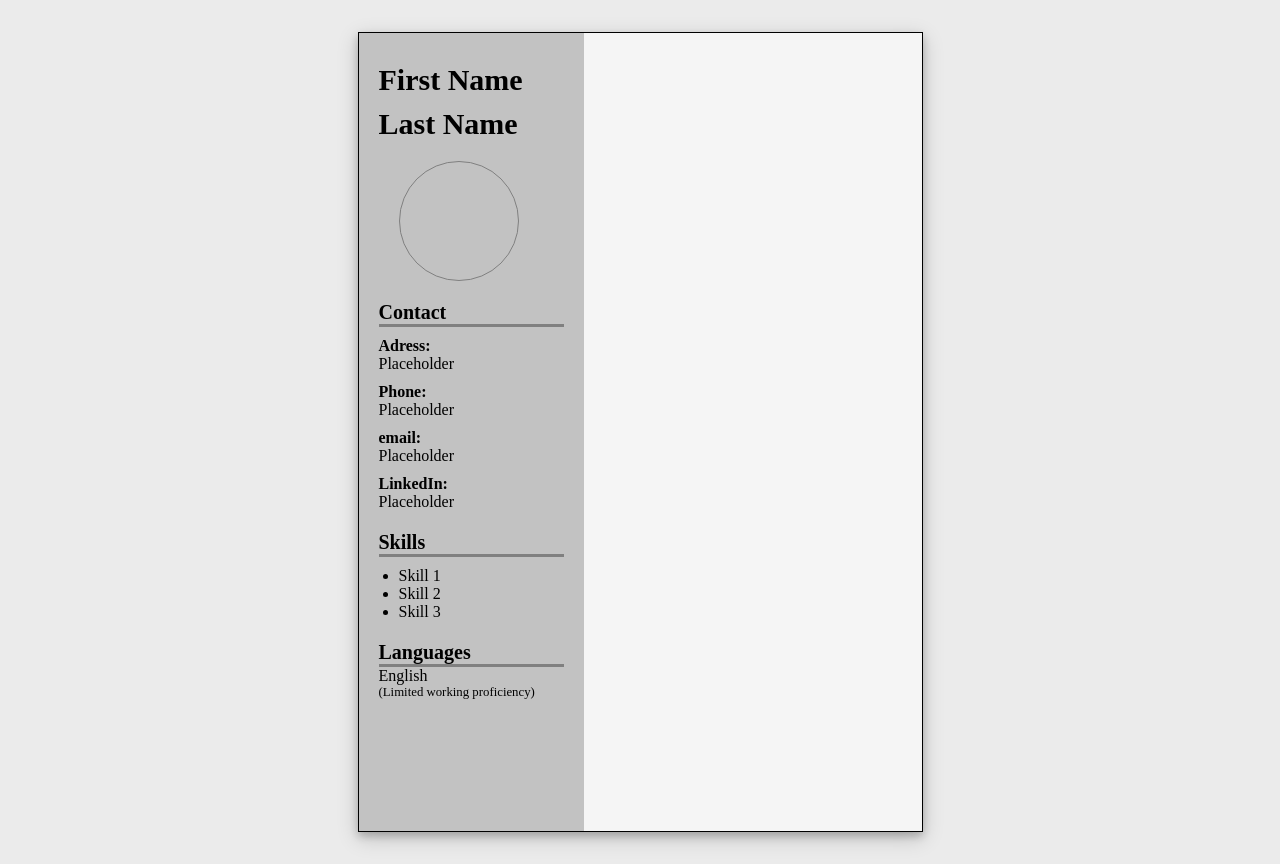
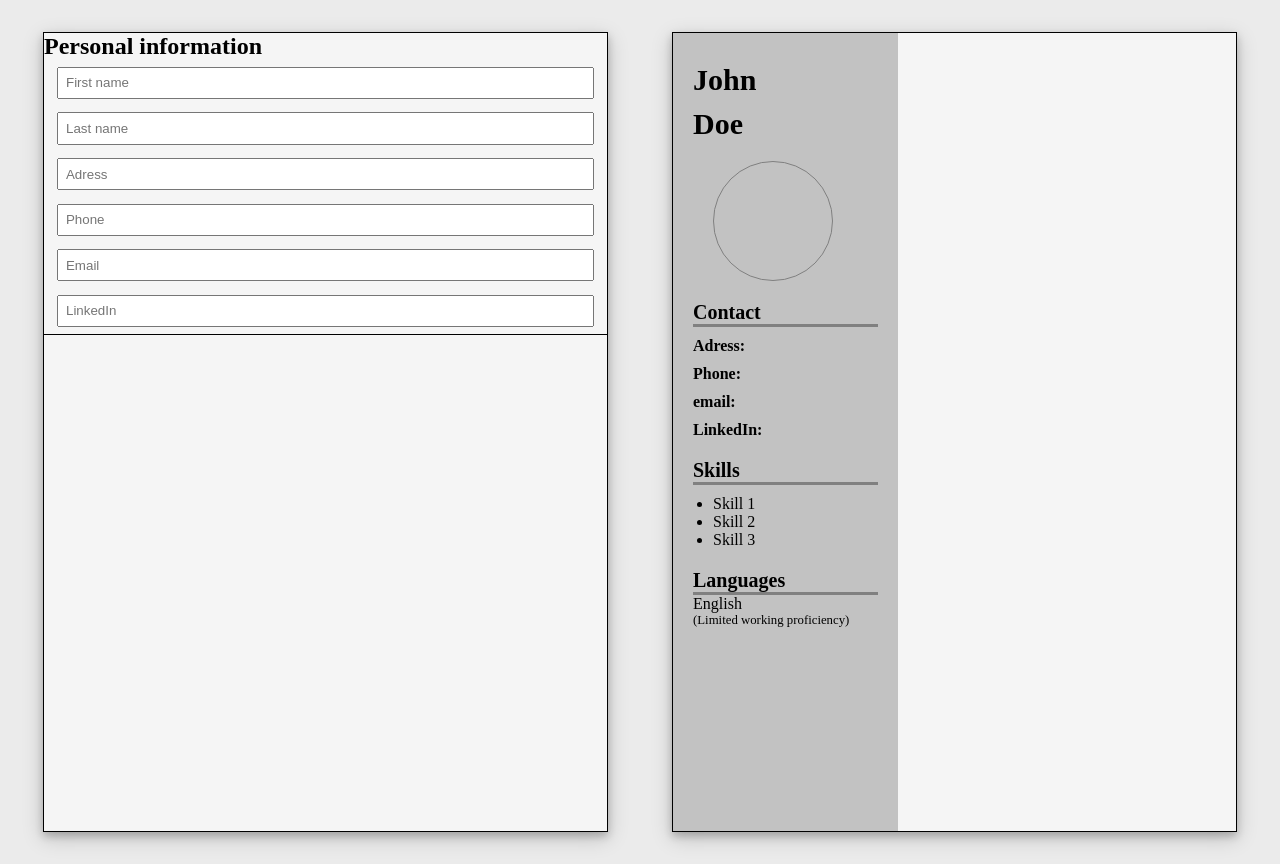
Before and after one commit to MrDando/CV-Project, a React (Create React App) app: page / in a window 1280 px wide. Built offline with nearby package versions, Linux system fonts and the light colour scheme.

Commit message:
Added input form for Name and Contact info

```diff
--- a/src/App.js
+++ b/src/App.js
@@ -4,16 +4,59 @@ import React from 'react'
 import Personal from './Components/Personal'
 import Professional from './Components/Professional'
 
-function App() {
+class App extends React.Component {
+  constructor() {
+    super()
+    this.addEntry = this.addEntry.bind(this)
+    this.handleChange = this.handleChange.bind(this)
+
+    this.state = {
+      firstname: 'John',
+      lastname: 'Doe',
+      adress: '',
+      phone: '',
+      email: '',
+      linkedIn: ''
+    }
+  }
+
+  addEntry(e) {
+    e.preventDefault();
+  }
+
+  handleChange(e) {
+    console.log(e.target.name)
+    this.setState({
+      [e.target.name]: e.target.value
+    })
+  }
+
+  render() {
     return (
       <div className='flex justify-center scale-down'>
+        <div className='cv-form'>
+          <div className='form-section'>
+            <h2>Personal information</h2>
+            <form className='flex column' onSubmit={this.addEntry}>
+              <input name='firstname' className='personal-input' placeholder='First name' onChange={this.handleChange}></input>
+              <input name='lastname' className='personal-input' placeholder='Last name' onChange={this.handleChange}></input>
+              <input name='adress' className='personal-input' placeholder='Adress' onChange={this.handleChange}></input>
+              <input name='phone' className='personal-input' placeholder='Phone' onChange={this.handleChange}></input>
+              <input name='email' className='personal-input' placeholder='Email' onChange={this.handleChange}></input>
+              <input name='linkedIn' className='personal-input' placeholder='LinkedIn' onChange={this.handleChange}></input>
+            </form>
+          </div>
+
+
+        </div>
         <div className='cv flex'>
-      <Personal />
+          <Personal data={this.state}/>
           <Professional />
         </div>
       </div>
 
     );
   }
+}
 
 export default App;
--- a/src/Components/Personal.js
+++ b/src/Components/Personal.js
@@ -6,14 +6,19 @@ import Contact from './Personal/Contact'
 import Skills from './Personal/Skills'
 import Languages from './Personal/Languages'
 
-function Personal() {
+function Personal(props) {
+    const {firstname, lastname, adress, phone, email, linkedIn} = props.data
     return (
         <div className='personal flex column'>
-            <Name />
+            <Name   firstname={firstname}
+                    lastname={lastname}/>
             <div className='photo-container'>
                 <img src='#' alt=''></img>
             </div>
-            <Contact />
+            <Contact    adress={adress}
+                        phone={phone}
+                        email={email}
+                        linkedIn={linkedIn}/>
             <Skills />
             <Languages />
         </div>
--- a/src/Components/Personal/Contact.js
+++ b/src/Components/Personal/Contact.js
@@ -1,24 +1,24 @@
 import React from 'react'
 
-function Contact() {
+function Contact(props) {
     return (
         <div className='contact section'>
             <h2>Contact</h2>
             <div className='address category'>
                 <div className='category-name'>Adress:</div>
-                <div className='value'>Placeholder</div>
+                <div className='value'>{props.adress}</div>
             </div>
             <div className='phone category'>
                 <div className='category-name'>Phone:</div>
-                <div className='value'>Placeholder</div>
+                <div className='value'>{props.phone}</div>
             </div>
             <div className='email category'>
                 <div className='category-name'>email:</div>
-                <div className='value'>Placeholder</div>
+                <div className='value'>{props.email}</div>
             </div>
             <div className='linkedin category'>
                 <div className='category-name'>LinkedIn:</div>
-                <div className='value'>Placeholder</div>
+                <div className='value'>{props.linkedIn}</div>
             </div>
         </div>
     )
--- a/src/Components/Personal/Languages.js
+++ b/src/Components/Personal/Languages.js
@@ -5,7 +5,7 @@ function Languages() {
         <div className='languages section'>
             <h2>Languages</h2>
             <div id='languages-list'>
-                <div class='language-container'>
+                <div className='language-container'>
                     <div className='name'>English</div>
                     <div className='proficiency'>(Limited working proficiency)</div>
                 </div>
--- a/src/Components/Personal/Name.js
+++ b/src/Components/Personal/Name.js
@@ -1,10 +1,10 @@
 import React from 'react'
 
-function Name() {
+function Name(props) {
     return (
         <div className='name flex column'>
-            <span className='firstname'>First Name</span>
-            <span className='lastname'>Last Name</span>
+            <span className='firstname'>{props.firstname}</span>
+            <span className='lastname'>{props.lastname}</span>
         </div>
     )
 }
--- a/src/Components/personal.css
+++ b/src/Components/personal.css
@@ -4,7 +4,7 @@
     background-color: var(--silver);
 }
 
-h2 {
+.personal h2 {
     font-size: 20px;
     border-bottom: 3px solid gray;
 }
--- a/src/index.css
+++ b/src/index.css
@@ -13,6 +13,15 @@
 
 body {
   background-color: var(--platinum);
+}
+
+.cv-form {
+  height: 800px;
+  width: 565px;
+  margin: 2em;
+  border: 1px solid black;
+  background-color: var(--cultured);
+  box-shadow: 0 4px 8px 0 rgba(0, 0, 0, 0.2), 0 6px 20px 0 rgba(0, 0, 0, 0.19);
 }
 
 .cv {
@@ -35,3 +44,12 @@ body {
 .justify-center {
   justify-content: center;
 }
+
+.form-section {
+  border-bottom: 1px solid black;
+}
+
+.personal-input {
+  padding: 0.5em;
+  margin: 0.5em 1em;
+}
```
Lines whose indentation alone changed are shown as unchanged.
